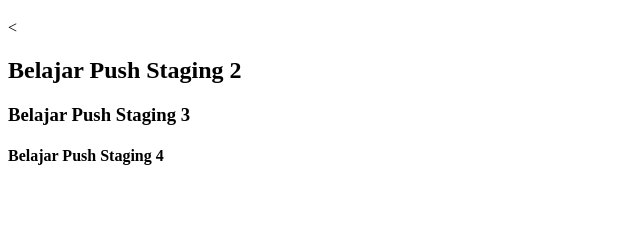
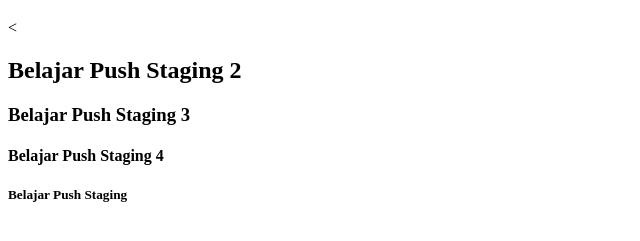
Before and after one commit to darmariduan/belajar-niomic, a plain HTML site: page header.html in a window 1280 px wide. Shown: the part 87-328 px from the top of the page, without its empty margins (0-640 px from the left). Drawn offline with Linux system fonts and the light colour scheme.

Commit message:
add element h5

```diff
--- a/header.html
+++ b/header.html
@@ -9,5 +9,6 @@
     <<h2>Belajar Push Staging 2</h2>
     <h3>Belajar Push Staging 3</h3>
     <h4>Belajar Push Staging 4</h4>
+<h5>Belajar Push Staging</h5>
   </body>
 </html>
```
